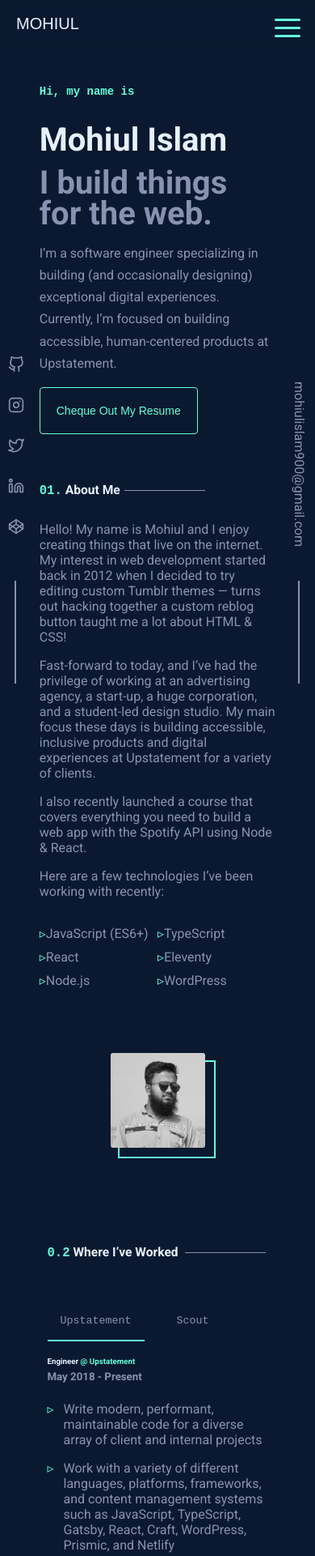
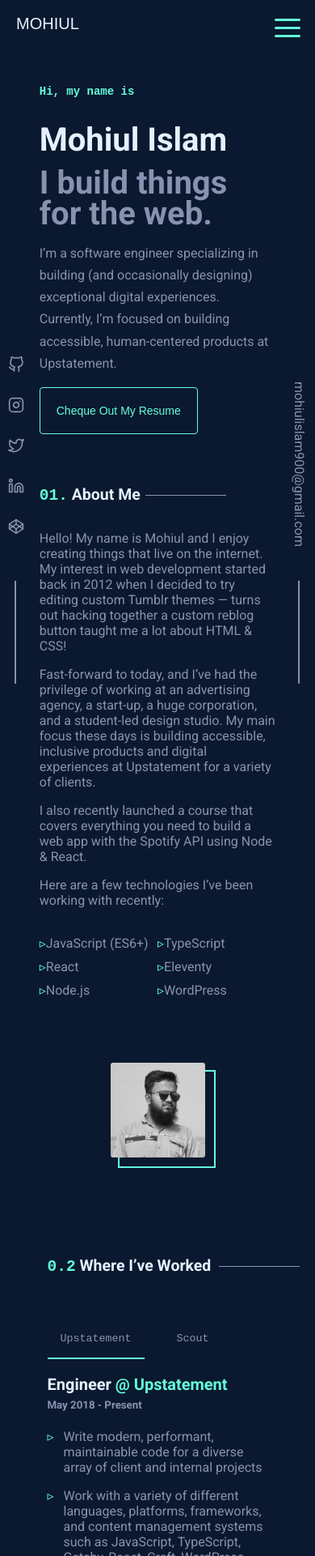
Before and after one commit to mohiulislam/my-portfolio, a React (Create React App) app: page / in a window 390 px wide. Shown: the top 1921 px of the page at 81% size. Built offline with nearby package versions, Linux system fonts and the light colour scheme.

Commit message:
font size fixed

```diff
--- a/src/components/StyledComponent/StyledAboutMe.js
+++ b/src/components/StyledComponent/StyledAboutMe.js
@@ -11,7 +11,7 @@ export const StyledAboutMe = styled.section`
 
   & div h1 {
     color: var(--white);
-    font-size: clamp(0px, 4vw, 32px);
+    font-size: clamp(0px, 5vw, 42px);
     display: inline-block;
     position: relative;
     & span {
--- a/src/components/StyledComponent/StyledWhereWorked.js
+++ b/src/components/StyledComponent/StyledWhereWorked.js
@@ -7,7 +7,7 @@ export const StyledWhereWorked = styled.div`
   & > h1 {
     color: var(--white);
     font-family: roboto;
-    font-size: clamp(0px, 4vw, 32px);
+    font-size: clamp(0px, 5vw, 42px);
     display: inline-block;
     position: relative;
     & span {
--- a/src/components/StyledComponent/StyledWorkDesciption.js
+++ b/src/components/StyledComponent/StyledWorkDesciption.js
@@ -8,11 +8,11 @@ to{
 }
 `;
 export const StyledWorkDescription = styled.div`
-  animation: ${fade_in} .15s;
+  animation: ${fade_in} 0.15s;
   h3 {
     margin: 0;
     color: var(--white);
-    font-size: 2.5vw;
+    font-size: clamp(20px, 3vw, 30px);
     span {
       color: var(--green);
     }
```
